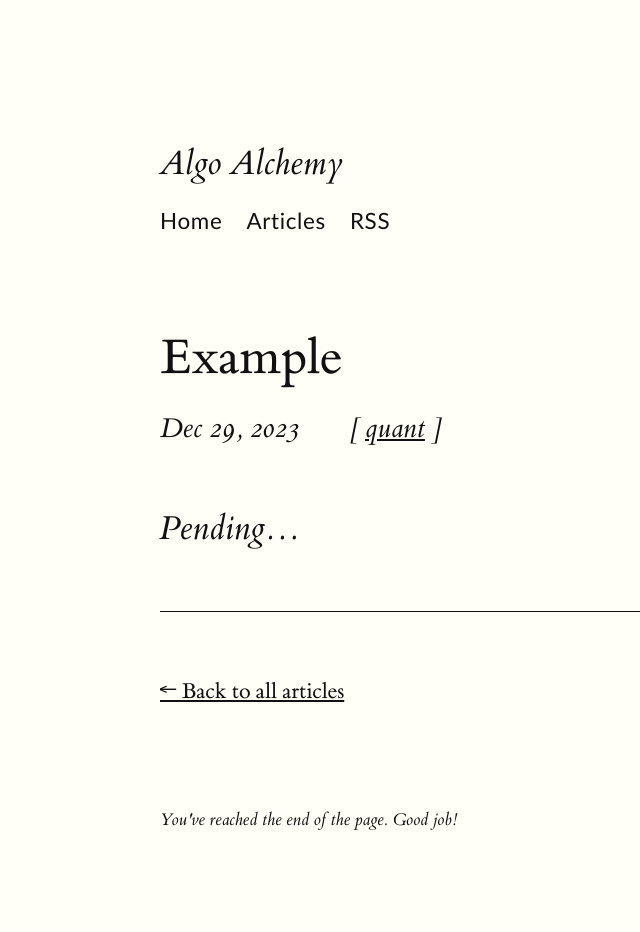
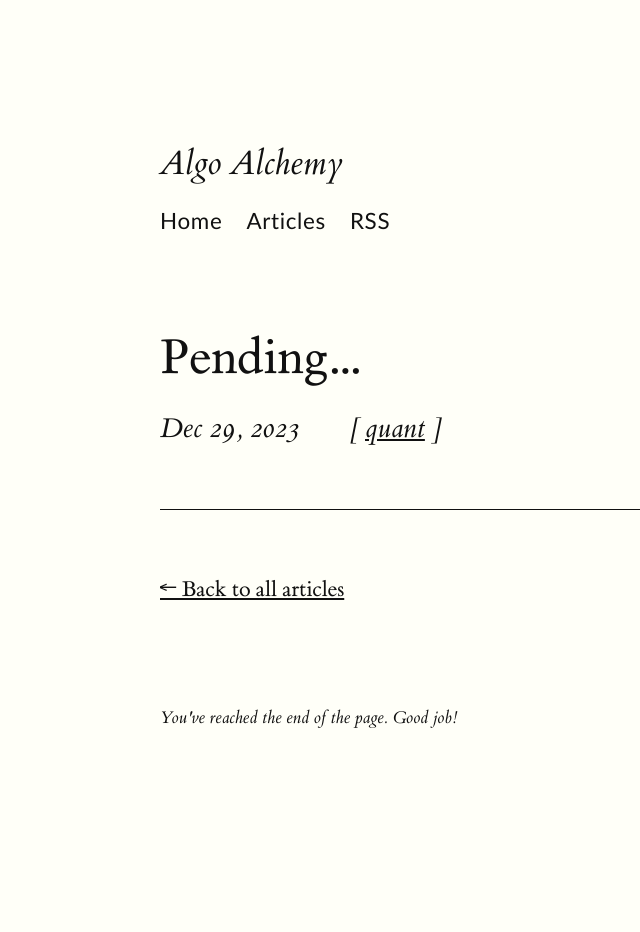
Before and after one commit to CSomers3/csomers3.github.io, a Jekyll site: the page built from _posts/2023-12-29-example.md, in a window 1280 px wide. Shown: the whole page, without its empty margins (0-640 px from the left). Built offline with Jekyll 4.4.1, drawn with Linux system fonts in a browser that asks for light colours; after the commit the page ends 900 px from its top, so only the background shows below that.

Commit message:
Update 2023-12-29-example.md

```diff
--- a/_posts/2023-12-29-example.md
+++ b/_posts/2023-12-29-example.md
@@ -1,7 +1,5 @@
 ---
 layout: post
-title: Example
+title: Pending...
 category: quant
 ---
-
-## Pending...
```
